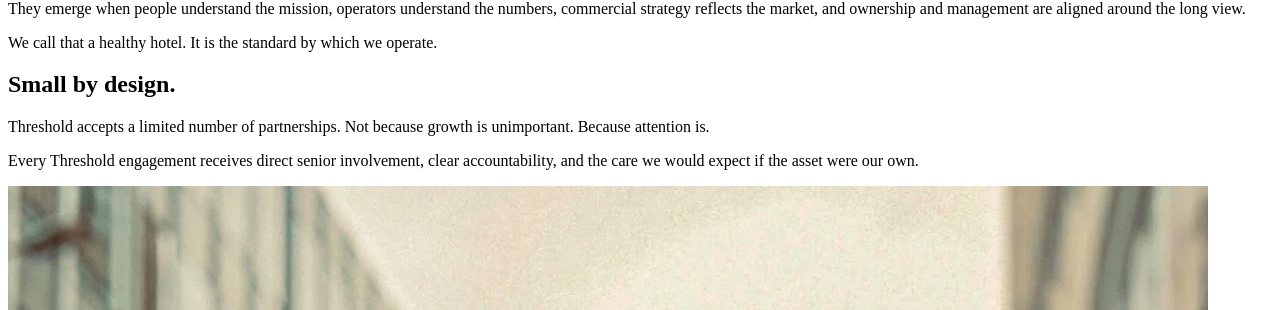
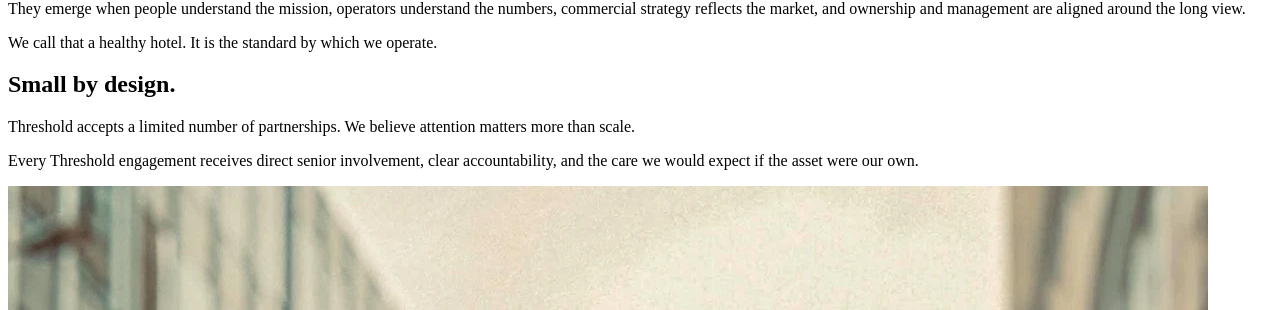
Before and after one commit to memphiswebdesign/threshold, a Jekyll site: the page built from index.html, in a window 1280 px wide and 900 px high, scrolled down 784 px. Shown: the part 142-452 px from the top of the window. Built offline with Jekyll 4.4.1, drawn with Linux system fonts in a browser that asks for light colours.

Commit message:
Copy edits, LinkedIn link, and grow section update
- Update "Small by design." copy: two-line left column, same right paragraph
- Add LinkedIn URL with target="_blank" rel="noopener noreferrer"

Co-Authored-By: Claude Sonnet 4.6 <noreply@anthropic.com>

```diff
--- a/_includes/footer.html
+++ b/_includes/footer.html
@@ -16,7 +16,7 @@
         <span class="foot-contact-sep">&middot;</span>
         <a href="mailto:{{ site.contact_email }}">{{ site.contact_email }}</a>
         <span class="foot-contact-sep">&middot;</span>
-        <a href="#">LinkedIn</a>
+        <a href="https://www.linkedin.com/company/threshold-hospitality-group/" target="_blank" rel="noopener noreferrer">LinkedIn</a>
       </div>
     </div>
     <p class="legal">&copy; {{ 'now' | date: "%Y" }} Threshold Hospitality Group. All rights reserved.</p>
--- a/index.html
+++ b/index.html
@@ -65,8 +65,7 @@ description: "Threshold Hospitality Group partners with a select group of hotel
   <div class="grow-grid">
     <p class="lines rise d1">
       <span>Threshold accepts a limited number of partnerships.</span>
-      <span>Not because growth is unimportant.</span>
-      <span>Because attention is.</span>
+      <span>We believe attention matters more than scale.</span>
     </p>
     <p class="tail rise d2">Every Threshold engagement receives direct senior involvement, clear
     accountability, and the care we would expect if the asset were our own.</p>
```
